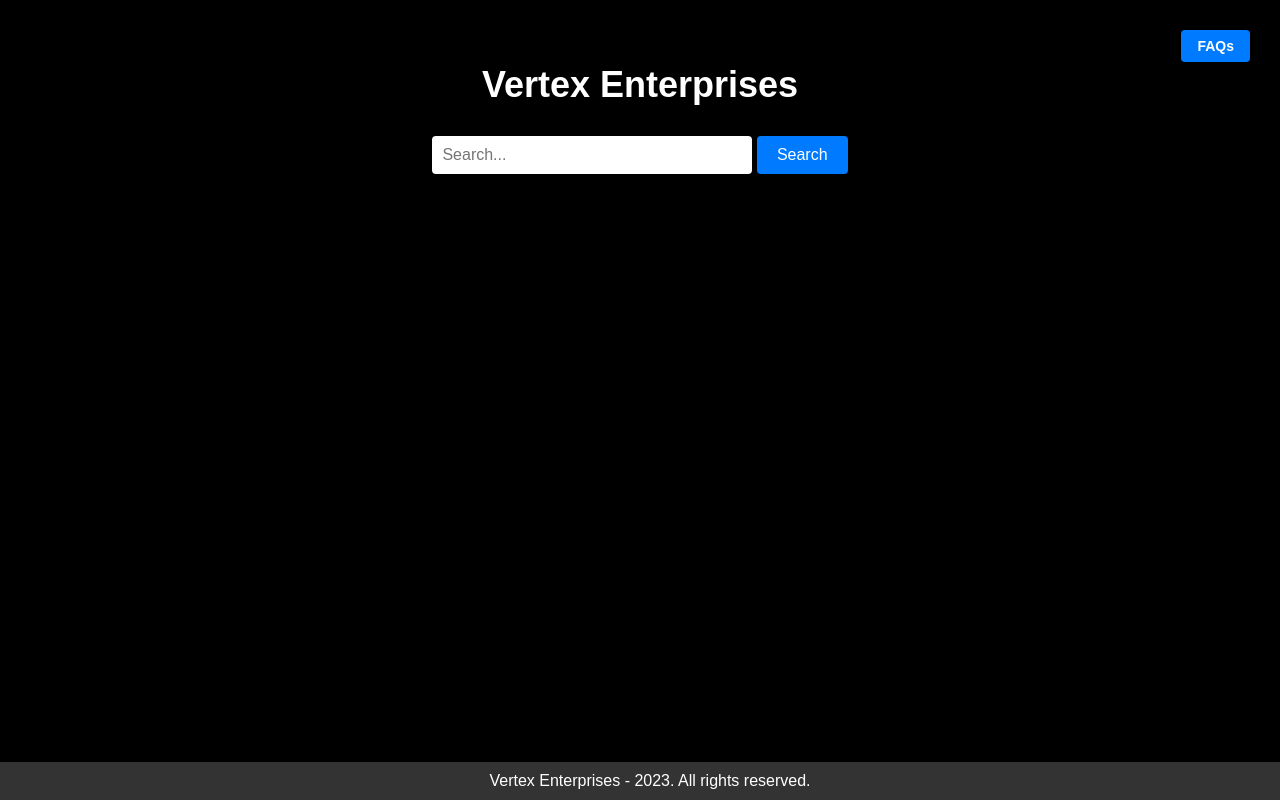
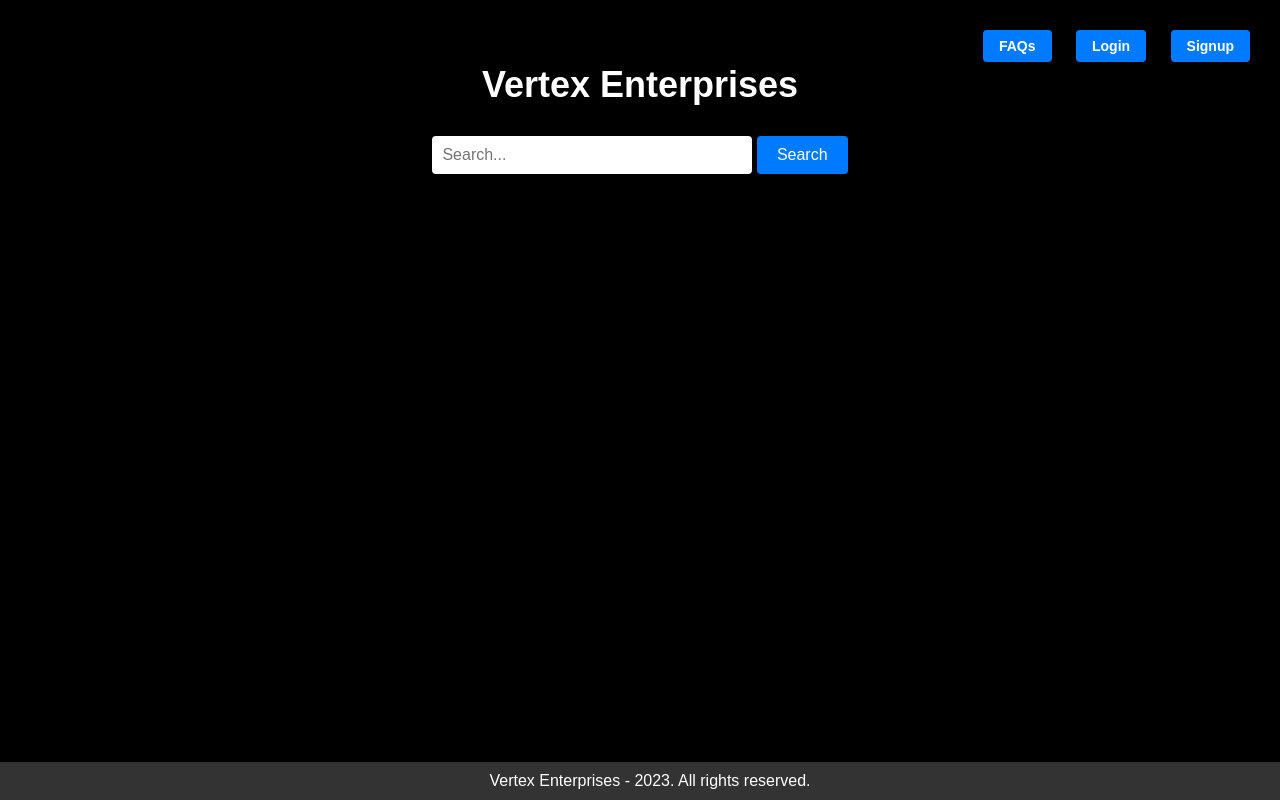
Before and after one commit to cxzdev/cxzdev.github.io, a plain HTML site: page index.html in a window 1280 px wide. Drawn offline with Linux system fonts and the light colour scheme.

Commit message:
Update index.html
First main design, very untidy.

```diff
--- a/index.html
+++ b/index.html
@@ -91,7 +91,9 @@
     <h1>Vertex Enterprises</h1>
 
     <div class="top-right">
-      <a class="button" href="faqs.html">FAQs</a>
+      <a class="button" href="FAQs.html">FAQs</a>
+      <a class="button" href="#">Login</a>
+      <a class="button" href="#">Signup</a>
     </div>
 
     <div class="search-bar">
@@ -105,3 +107,19 @@
   </footer>
 </body>
 </html>
+
+
+
+
+<!DOCTYPE html>
+<html lang="en">
+<head>
+  <meta charset="UTF-8">
+  <meta name="viewport" content="width=device-width, initial-scale=1.0">
+  <title>FAQs - Vertex Enterprises</title>
+  <style>
+    /* CSS styles for the website */
+    body {
+      background-color: #000000;
+      color: #fff;
+      font-family: Arial
```
